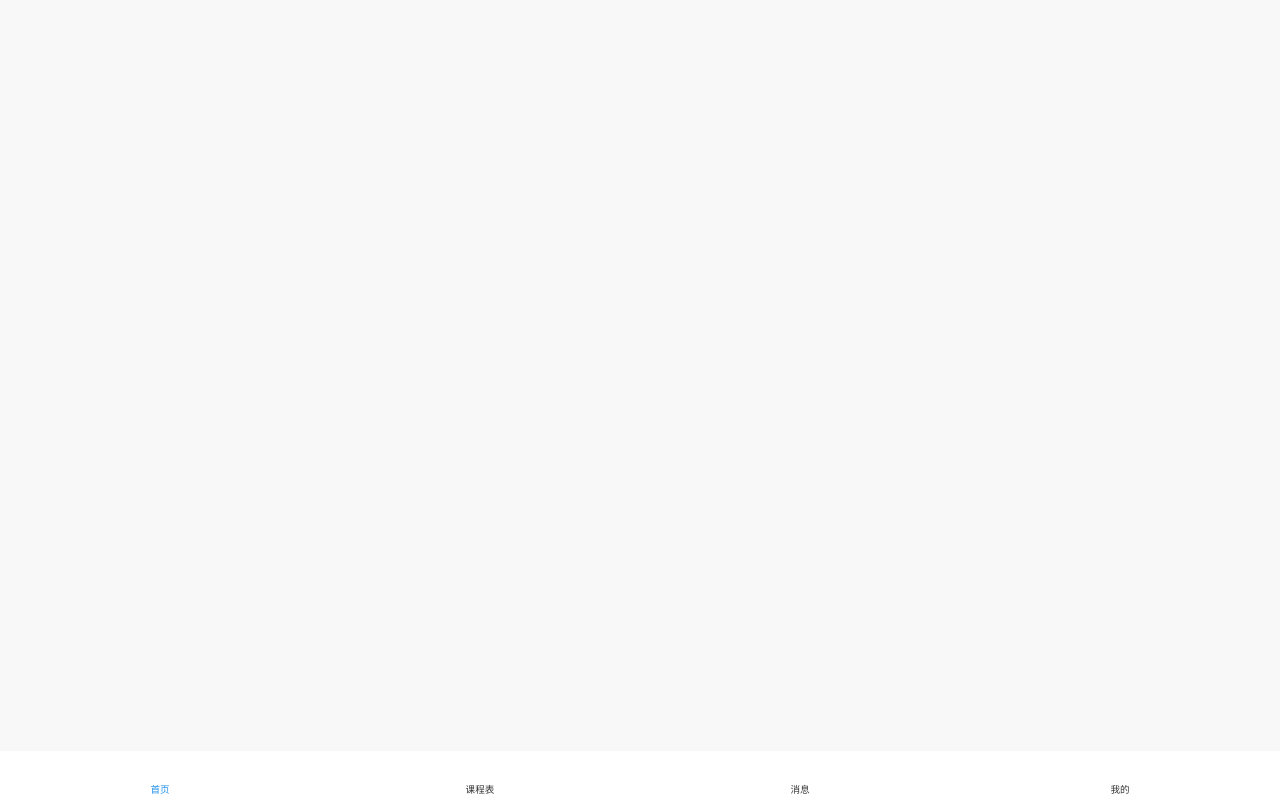
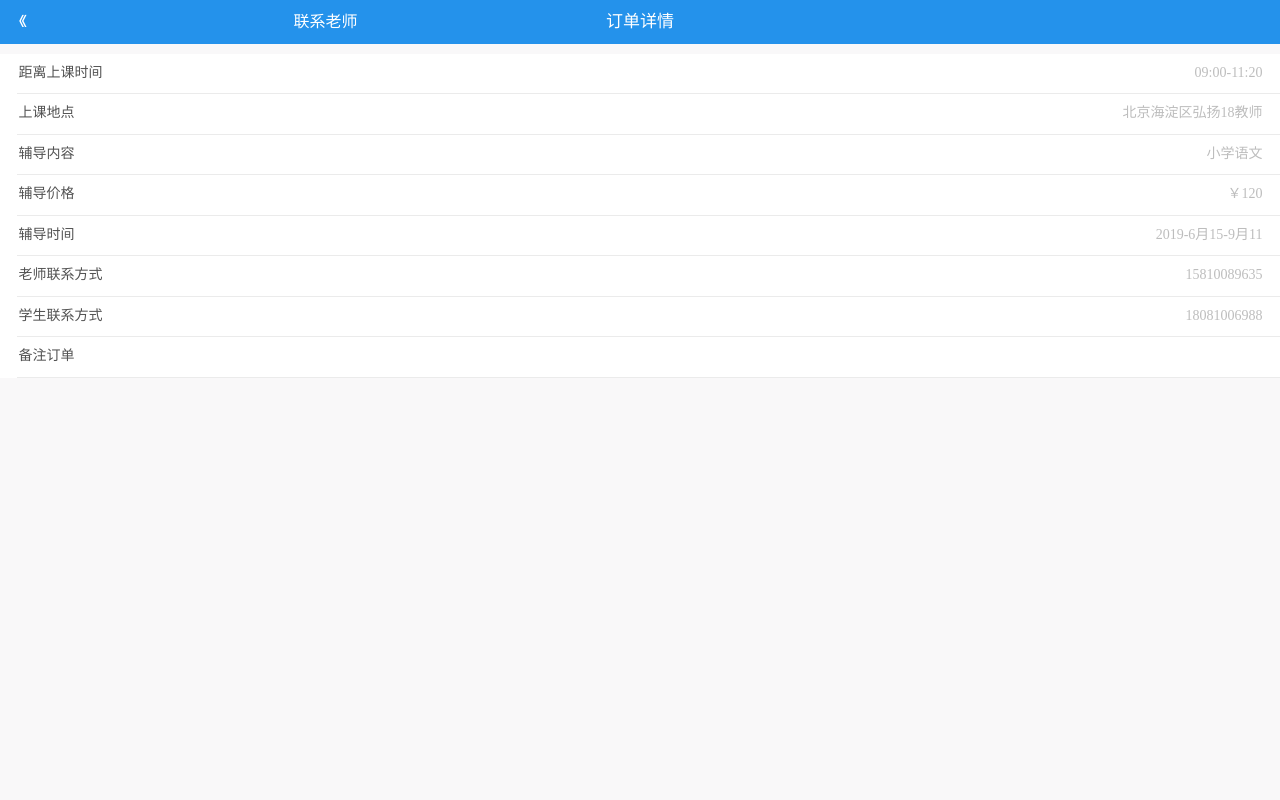
Before and after one commit to Shattering/youshang, a React (Create React App) app: page /order in a window 1280 px wide. Built offline with nearby package versions, Linux system fonts and the light colour scheme; no server answers; a web font is replaced by a local one.

Commit message:
本次提交订单详情页面

```diff
--- a/src/pages/message/order/OrderCenterUI.jsx
+++ b/src/pages/message/order/OrderCenterUI.jsx
@@ -1,33 +1,35 @@
 import React from 'react'
 import {
-  Order,
+  OrderCenter,
   Header,
-  Ul,
-  Li,
 } from './StyledOrderCenter'
 
 export default () => {
   return(
-    <Order>
-        <Header>订单中心</Header>
-        <Ul>
-          <Li>
-            <img src="" alt=""/>
-            <div className= 'OrderCenter'>
-              <div className = 'OrderCenterTop'>
-                <div className = 'left'>
-
-                </div>
-                <div className = 'right'>
-
-                </div>
+    <OrderCenter>
+      <Header>订单中心</Header>
+      <ul>
+        <li>
+          <img src="images/dingdan.png" alt=""/>
+          <div className = 'orderbody'>
+            <div className = 'bodytop'>
+              <div>
+                <span>
+                  徐小明 小学
+                </span>
+                <span>
+                  已完成
+                </span>
               </div>
-              <div className = 'OrderCenterBottom'>
-                <h3></h3>
-              </div>
+              科目：<span>语文</span>
+              时间：<p>6月1 19:00-20:30 1.5小时</p>
             </div>
-          </Li>
-        </Ul>
-      </Order>
+            <div className = 'bodybottom'>
+            价格：<span> ￥120</span>
+            </div>
+          </div>
+        </li>
+      </ul>
+    </OrderCenter>
   )
 }
--- a/src/pages/message/order/StyledOrderCenter.js
+++ b/src/pages/message/order/StyledOrderCenter.js
@@ -1,10 +1,26 @@
 import styled from 'styled-components'
 
-const Order = styled.div`
+const OrderCenter = styled.div`
   widows : 100%;
   height : 100%;
   display : flex;
   flex-direction : column;
+  ul{
+    width : 100%;
+    padding-left : .175rem;
+    padding-right : .17rem;
+    li{
+      width : 100%;
+      display : flex;
+      height : 1.05rem;
+      background : #fff;
+      padding-left : .08rem;
+      img{
+        width : .385rem;
+        height : .385rem;
+      }
+    }
+  }
 `
 
 const Header = styled.div`
@@ -17,30 +33,11 @@ const Header = styled.div`
   font-family : Adobe Heiti Std R;
   font-weight : 400;
   font-size : .17rem;
-`
-
-const Ul = styled.ul`
-  width : 100%;
-  padding-left : .175rem;
-  padding-right : .17rem;
-  margin-top : .525rem;
-`
-
-const Li = styled.li`
-  width : 100%;
-  background : #fff;
-  height : 1.05rem;
-  margin-bottom : .045rem;
+  margin-bottom : .525rem;
 `
 
 
-const Img = styled.img`
-
-`
-
 export {
-  Order,
-  Header,
-  Ul,
-  Li,
+  OrderCenter,
+  Header
 }
--- a/src/pages/message/views/MessageContainer.jsx
+++ b/src/pages/message/views/MessageContainer.jsx
@@ -7,8 +7,8 @@ class MessageContainer extends Component {
   render() {
     return (
       // <MessageUI></MessageUI>
-      <OrderDetailsUI></OrderDetailsUI>
-      // <OrderCenterUI></OrderCenterUI>
+      // <OrderDetailsUI></OrderDetailsUI>
+      <OrderCenterUI></OrderCenterUI>
     )
   }
 }
--- a/src/pages/order/index.js
+++ b/src/pages/order/index.js
@@ -1,3 +1,5 @@
 import OrderContainer from './views/OrderContainer'
 
-export {OrderContainer}
+export {
+  OrderContainer
+}
--- a/src/pages/order/views/OrderContainer.jsx
+++ b/src/pages/order/views/OrderContainer.jsx
@@ -1,10 +1,10 @@
 import React,{Component} from 'react'
-import SettingUI from './OrderUI'
+import OrderUI from './OrderUI'
 
 class OrderContainer extends Component{
     render(){
         return (
-            <SettingUI></SettingUI>
+            <OrderUI></OrderUI>
         )
     }
 }
--- a/src/pages/order/views/OrderUI.jsx
+++ b/src/pages/order/views/OrderUI.jsx
@@ -1,12 +1,62 @@
 import React from 'react'
-import {Order} from './styledOrder'
+import {
+  Order,
+  Header,
+  Ul,
+  Li,
+  Span,
+  I
+} from './styledOrder'
+import {
+  Link
+} from 'react-router-dom'
 
 export default () => {
-    return (
-
-        <Order>
-            111
-        </Order>
-
-    )
+  return(
+    <Order>
+        <Header>
+          <button>
+            《
+          </button>
+          订单详情
+          <Link to="/message/chat">
+            <span>联系老师</span>
+          </Link>
+        </Header>
+        <Ul>
+          <Li>
+            <Span>距离上课时间</Span>
+            <I>09:00-11:20</I>
+          </Li>
+          <Li>
+            <Span>上课地点</Span>
+            <I>北京海淀区弘扬18教师</I>
+          </Li>
+          <Li>
+            <Span>辅导内容</Span>
+            <I>小学语文</I>
+          </Li>
+          <Li>
+            <Span>辅导价格</Span>
+            <I>￥120</I>
+          </Li>
+          <Li>
+            <Span>辅导时间</Span>
+            <I>2019-6月15-9月11</I>
+          </Li>
+          <Li>
+            <Span>老师联系方式</Span>
+            <I>15810089635</I>
+          </Li>
+          <Li>
+            <Span>学生联系方式</Span>
+            <I>18081006988</I>
+          </Li>
+          <Li>
+            <Span>备注订单</Span>
+            <I></I>
+          </Li>
+        </Ul>
+      </Order>
+  )
 }
--- a/src/pages/order/views/styledOrder.js
+++ b/src/pages/order/views/styledOrder.js
@@ -1,7 +1,93 @@
 import styled from 'styled-components'
 
 const Order = styled.div`
-    background:#fff
+  widows : 100%;
+  height : 100%;
+  display : flex;
+  flex-direction : column;
 `
 
-export  { Order }
+const Header = styled.div`
+  width : 100%;
+  height : .44rem;
+  background : #2492EB;
+  text-align : center;
+  line-height : .44rem;
+  color : #fff;
+  font-family : Adobe Heiti Std R;
+  font-weight : 400;
+  font-size : .17rem;
+  margin-bottom : .095rem;
+  position: relative;
+  button{
+    position : absolute;
+    left : .19rem;
+    background : #2492EB;
+    border : none;
+    display : block;
+  }
+  span{
+    position: absolute;
+    left : 2.47rem;
+    top : .14rem;
+    z-index : 1;
+    display : block;
+    width : 1.28rem;
+    font-size : .16rem;
+    font-family : PingFangSC-Heavy;
+    font-weight : 400;
+    color : #fff;
+    text-align : right;
+    height : .16rem;
+    line-height : .16rem;
+    padding-right : .175rem;
+  }
+`
+
+const Ul = styled.ul`
+  width : 100%;
+  padding-left : .165rem;
+  background : #fff;
+`
+
+const Li = styled.li`
+  width : 100%;
+  display : flex;
+  height : .405rem;
+  border-bottom : 1px solid #EBEBEB;
+  padding-top : .12rem;
+`
+
+
+const Span = styled.span`
+  flex : 1;
+  width : 100%;
+  height : .14rem;
+  font-size : .14rem;
+  line-height : .14rem;
+  text-align : left;
+  font-family : PingFangSC-Medium;
+  font-weight : 500;
+  padding-left :.02rem;
+  color : #525252;
+`
+const I = styled.i`
+  flex : 1;
+  height : .14rem;
+  font-size : .14rem;
+  line-height : .14rem;
+  color : #BDBDBD;
+  font-family : PingFangSC-Medium;
+  font-weight : 500;
+  text-align : right;
+  padding-right : .175rem;
+`
+
+export {
+  Order,
+  Header,
+  Ul,
+  Li,
+  Span,
+  I
+}
--- a/src/router/index.js
+++ b/src/router/index.js
@@ -9,13 +9,14 @@ import { PersonalContainer as Personal } from '../pages/personal/index'
 import { ChatContainer as Chat } from '../pages/chat/index'
 
 
+
 function App() {
   return (
     <Router>
       <Switch>
         <Route path='/' exact component={Guidepage}/>
         <Route path="/mine/personal"  component={Personal}></Route>
-        <Route path="/mine/order"  component={Order}></Route>
+        <Route path="/order"  component={Order}></Route>
         <Route path="/mine/setting"  component={Setting}></Route>
         <Route path="/message/chat"  component={Chat}></Route>
         <Route path="/"  component={Index}></Route>
```
